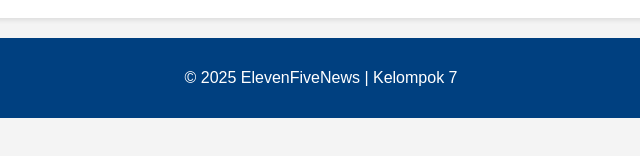
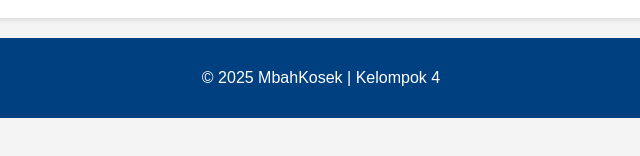
Before and after one commit to mbahkosek-id/kelompok4, a plain HTML site: page beranda.html in a window 1280 px wide. Shown: the part 582-738 px from the top of the page, 319-959 px from the left. Drawn offline with Linux system fonts and the light colour scheme.

Commit message:
beranda.html

```diff
--- a/beranda.html
+++ b/beranda.html
@@ -113,7 +113,7 @@
   </div>
 
   <footer>
-    <p>&copy; 2025 ElevenFiveNews | Kelompok 7</p>
+    <p>&copy; 2025 MbahKosek | Kelompok 4</p>
   </footer>
 </body>
 </html>
```
